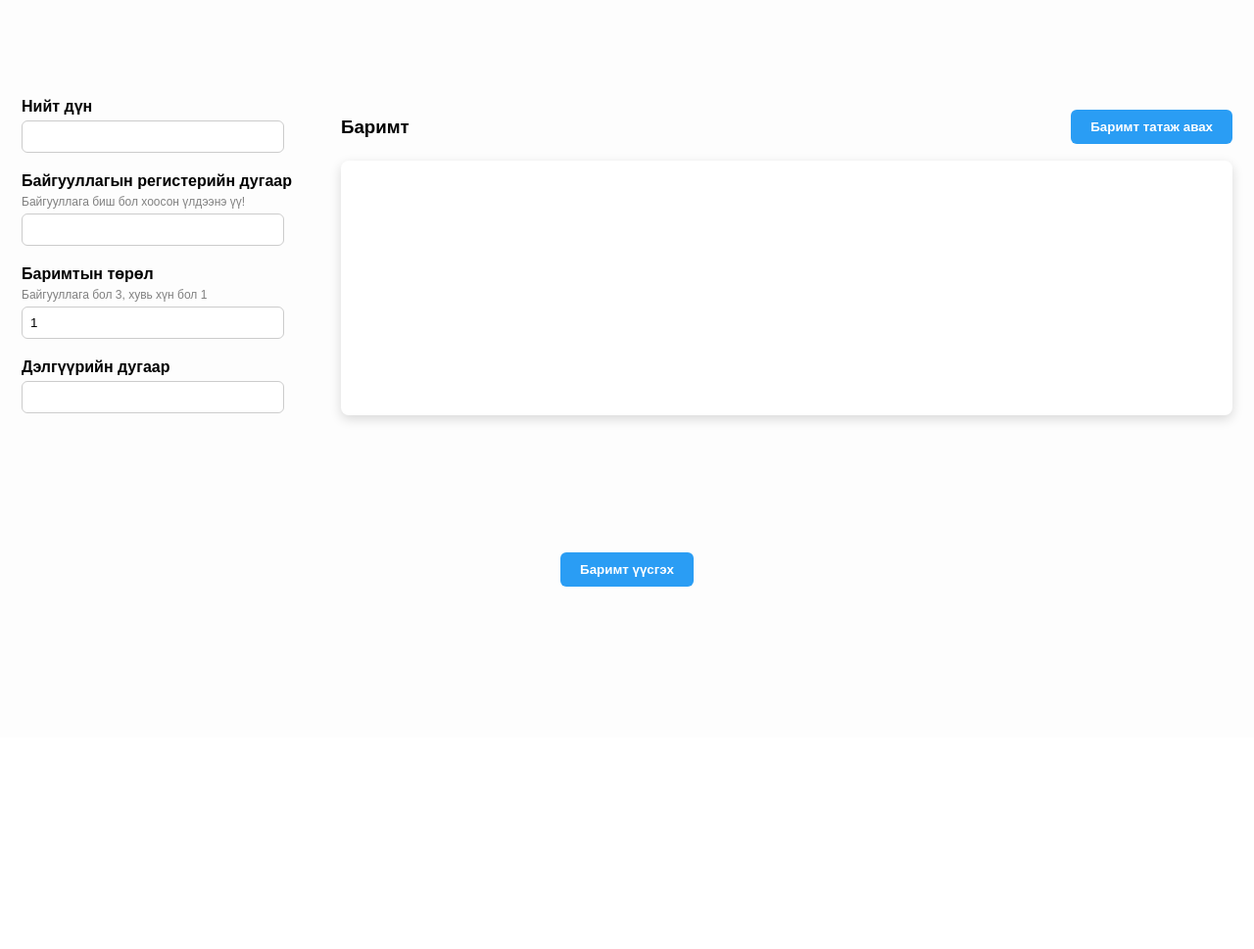
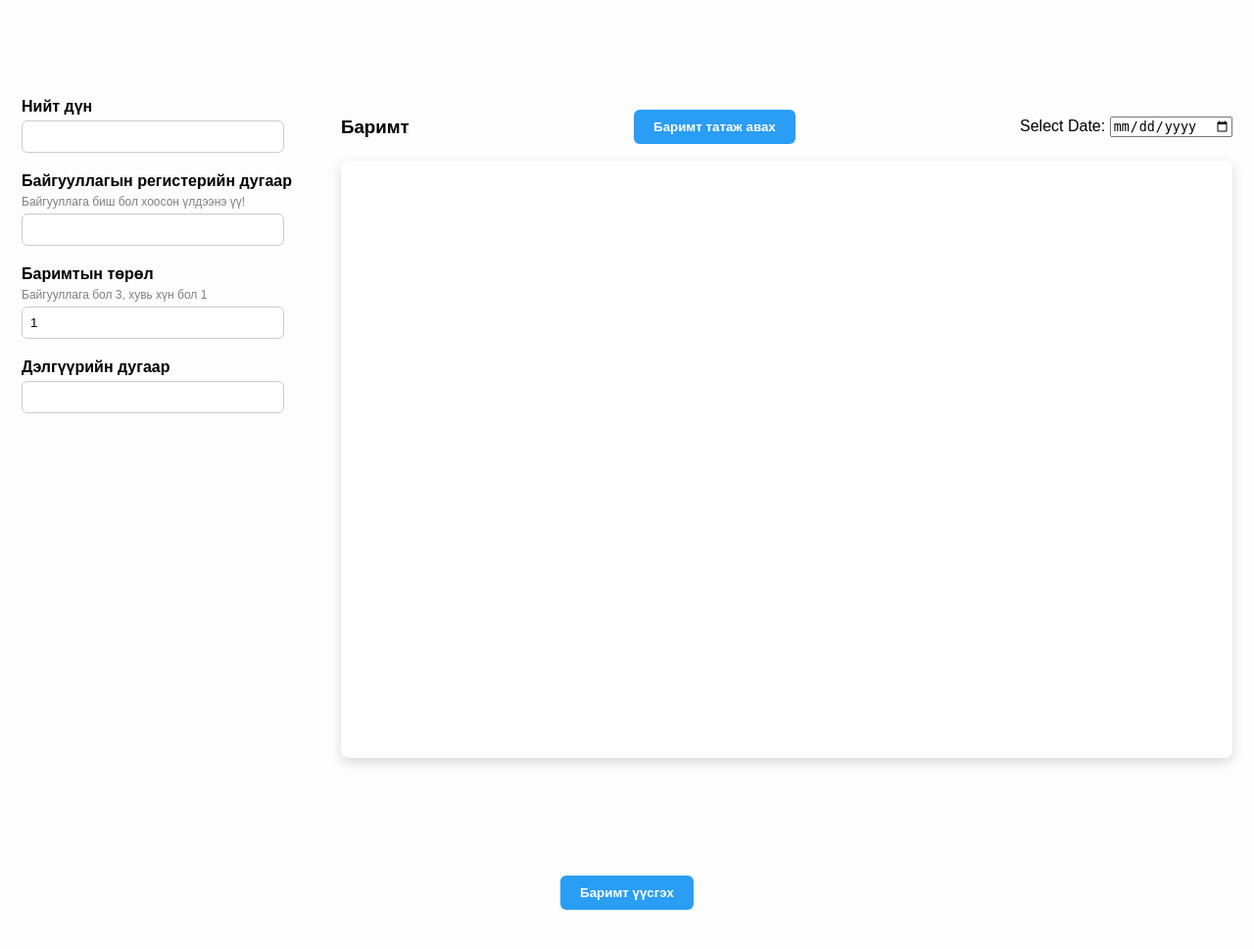
Before and after one commit to nominerdenebattur/barimt_zasvarlagch_web, a Django app: page / in a window 1280 px wide. Shown: the part 47-1016 px from the top of the page at 98% size. Before the commit the page ends 646 px from the top, so only its background shows below. Run offline with Django 4.2, Linux system fonts and the light colour scheme.

Commit message:
update: husnegtend umnuh datagaa ch gsn haruuldag bolson date picker nemsen

```diff
--- a/templates/zasvarlah.html
+++ b/templates/zasvarlah.html
@@ -78,14 +78,15 @@
         }
         .document-box {
             width: 100px;
-            height: 250px;
+            height: 600px;
             background: #e0e0e0;
             border-radius: 6px;
         }
         .submit-section {
             display: flex;
             justify-content: center;
-            margin-top: 40px;
+            margin-top: 20px;
+            margin-bottom: 40px;
         }
         .submit-section button {
             background: #ccc;
@@ -96,7 +97,7 @@
         }
         .document-box {
             width: 900px;
-            max-height: 250px;
+            max-height: 600px;
             background: #fff;
             border-radius: 8px;
             overflow: auto;
@@ -185,6 +186,18 @@
             <div class="document-header">
                 <h3>Баримт</h3>
                 <button id="exportBtn">Баримт татаж авах</button>
+
+                    <!-- Date Picker -->
+                    <form method="GET" class="mb-3">
+                        <div class="row g-2">
+                            <div class="col-auto">
+                                <label for="selected_date" class="form-label">Select Date:</label>
+                                <input type="date" name="selected_date" id="selected_date" class="form-control"
+                                       value="{{ selected_date }}">
+                            </div>
+                        </div>
+                    </form>
+
             </div>
             <div class="document-box"></div>
         </div>
@@ -237,8 +250,11 @@
             .then(response => response.json())
             .then(data => {
                 console.log(data);
+                let table = document.querySelector('.document-box table');
+                if (!table) {
                     document.querySelector('.document-box').innerHTML = `
                         <table class="table" border="1" width="100%">
+                            <thead>
                                 <tr>
                                     <th>Нийт дүн</th>
                                     <th>Сугалааны дугаар</th>
@@ -247,16 +263,25 @@
                                     <th>billId</th>
                                     <th>Байгууллагын регистр</th>
                                 </tr>
-                        <tr>
+
+                            </thead>
+                            <tbody></tbody>
+                        </table>
+                    `;
+                    table = document.querySelector('.document-box table')
+                }
+                const tbody = table.querySelector('tbody');
+                const newRow = document.createElement('tr');
+                newRow.innerHTML = `
                     <td>${amount}</td>
                     <td>${data.lottery || '-'}</td>
                     <td>${storeNo}</td>
                     <td>${data.subBillId || '-'}</td>
                     <td>${data.billId || '-'}</td>
                     <td>${companyRegNo || '-'}</td>
-                        </tr>
-                    </table>
                 `;
+                tbody.appendChild(newRow);
+
                 // Response ирсний дараа input-уудыг хоосол
                 document.getElementById('totalAmount').value = '';
                 document.getElementById('companyReg').value = '';
```
Lines whose indentation alone changed are shown as unchanged.
